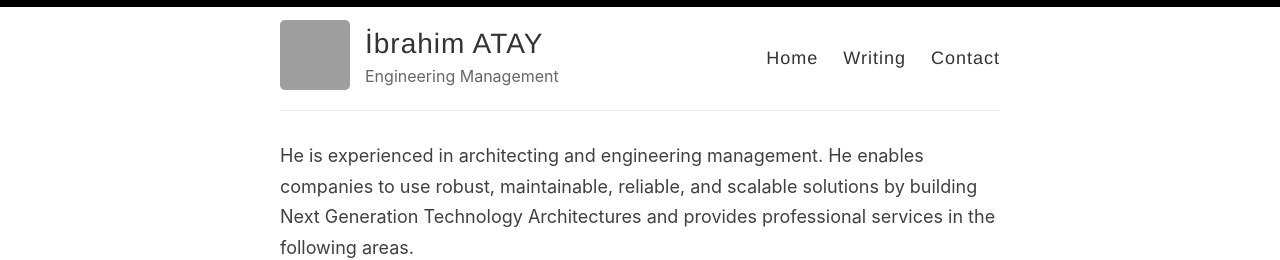
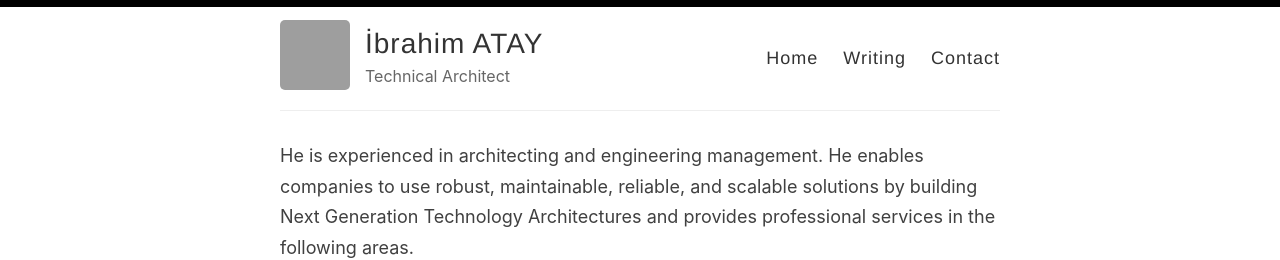
Before and after one commit to ibrahimatay/ibrahimatay.github.io, a Jekyll site: the page built from index.md, in a window 1280 px wide, cut to the strip 0-260 px from the top of the page. Built offline with Jekyll 4.4.1, drawn with Linux system fonts in a browser that asks for light colours; grey boxes are pictures that could not be loaded.

Commit message:
Update _config.yml

```diff
--- a/_config.yml
+++ b/_config.yml
@@ -9,7 +9,7 @@ name: İbrahim ATAY
 author: İbrahim ATAY
 
 # Short bio or description (displayed in the header)
-description: Engineering Management
+description: Technical Architect
 
 # URL of your avatar or profile pic (you could use your GitHub profile pic)
 avatar: https://avatars.githubusercontent.com/u/172555?v=4
```
